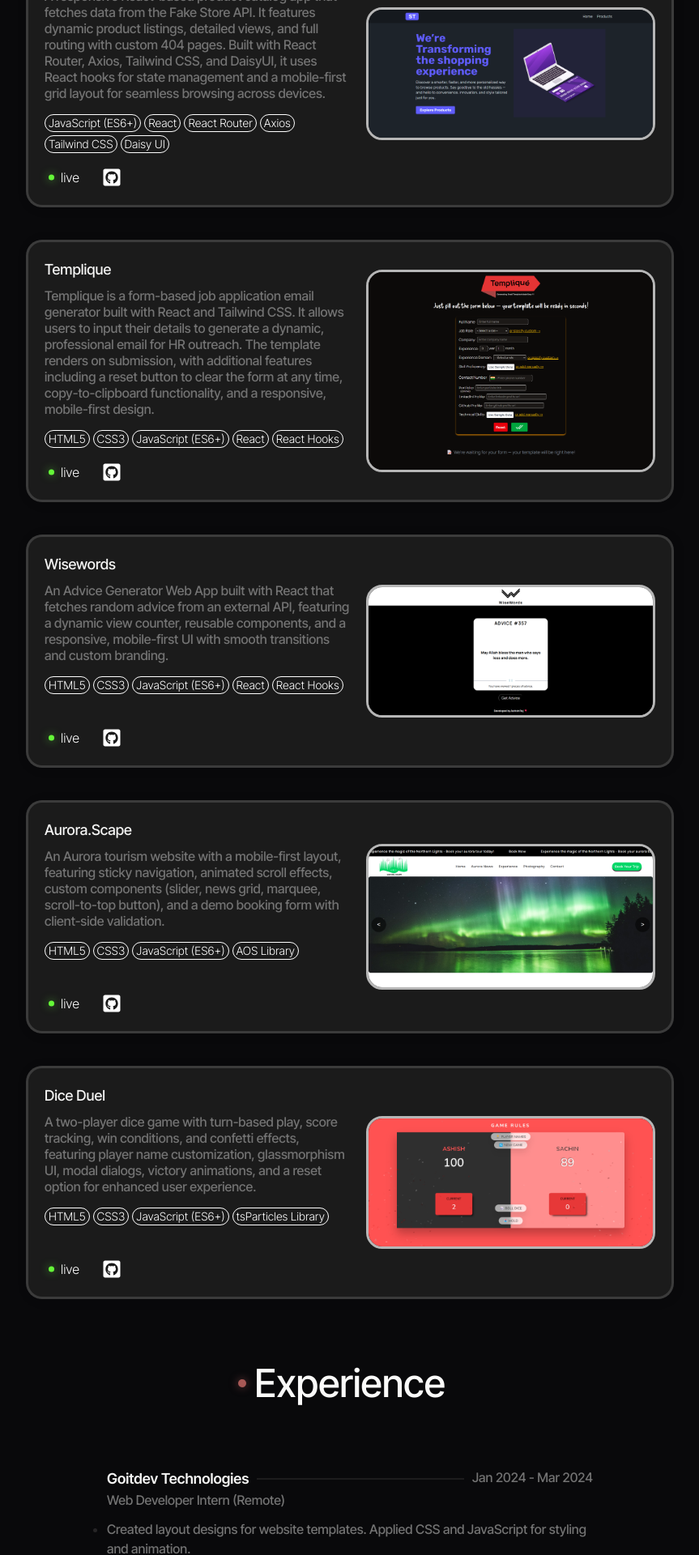
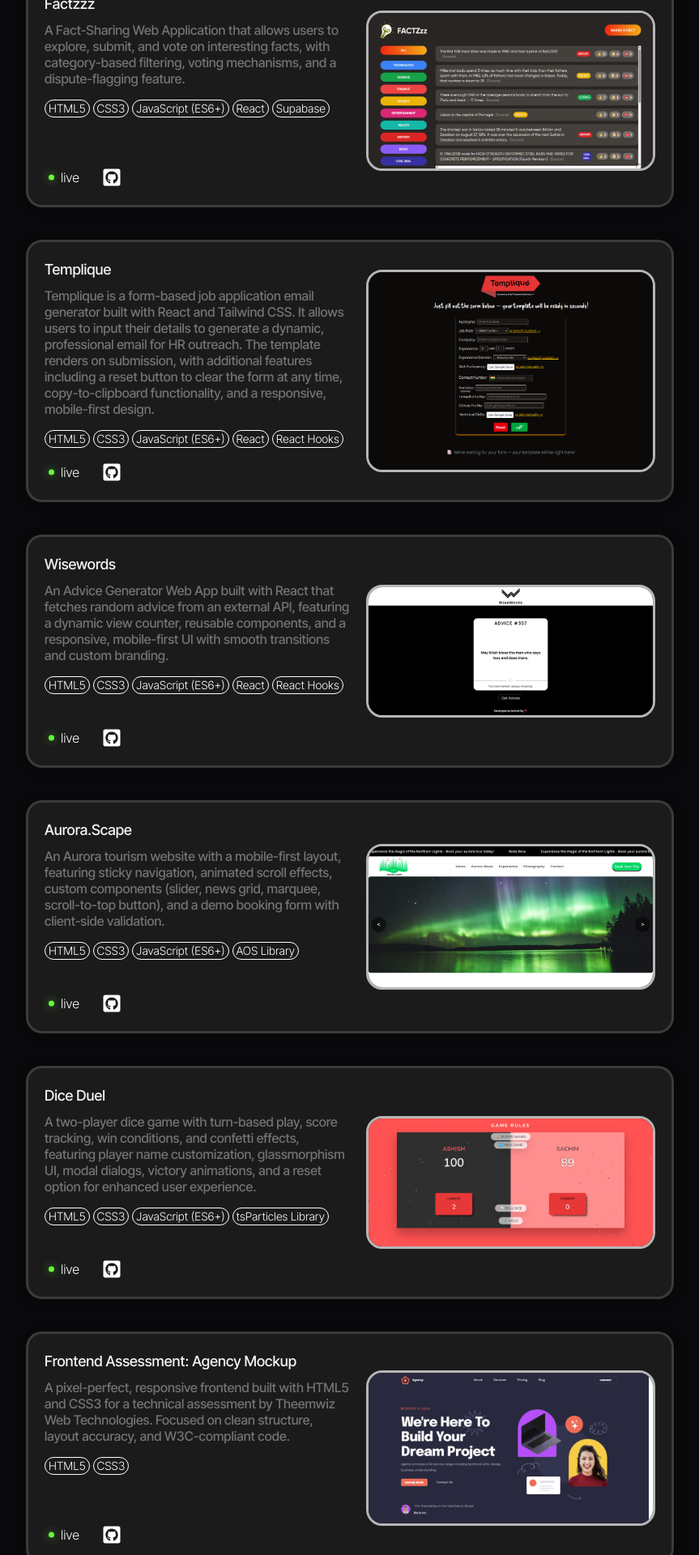
Before and after one commit to ashishraj-dev/personal-portfolio-v2, a React (Vite) app: page / in a window 1280 px wide. Shown: the part 2060-3980 px from the top of the page at 81% size, without its empty margins (208-1071 px from the left). Built offline with nearby package versions, Linux system fonts and the light colour scheme; a web font is replaced by a local one.

Commit message:
added more projects and updated resume

```diff
--- a/src/components/Hero.jsx
+++ b/src/components/Hero.jsx
@@ -40,7 +40,7 @@ const Hero = () => {
               <FaTwitterSquare className="glow h-8 w-8 text-zinc-950 hover:text-white duration-300" />
             </a>
             <a
-              href="https://drive.google.com/uc?export=download&id=11SkE4lDjo0EFuVxvi8C9af1dIkighXos"
+              href="https://drive.google.com/uc?export=download&id=1xdauhp6l-xgyE-LuJp18AaEL4hSGJp0P"
               download
               className="glow-2 font-medium inline-flex items-center gap-1 text-stone-50 uppercase rounded-4xl active:-translate-y-2 focus:bg-zinc-100 focus:text-black duration-300 bg-white-500 border-white px-2"
             >
--- a/src/data.jsx
+++ b/src/data.jsx
@@ -21,21 +21,21 @@ export const projects = [
   },
   {
     id: nanoid(),
+    title: 'ShopTray',
+    desc: 'A responsive React-based product catalog app that fetches data from the Fake Store API. It features dynamic product listings, detailed views, and full routing with custom 404 pages. Built with React Router, Axios, Tailwind CSS, and DaisyUI, it uses React hooks for state management and a mobile-first grid layout for seamless browsing across devices.',
+    img: '/assets/p6.png',
+    live: 'https://shoptray.netlify.app/',
+    github: 'https://github.com/ashishraj-dev/shoptray',
+    tech: ['JavaScript (ES6+)', 'React', 'React Router', 'Axios', 'Tailwind CSS', 'Daisy UI'],
+  },
+  {
+    id: nanoid(),
     title: 'Factzzz',
     desc: 'A Fact-Sharing Web Application that allows users to explore, submit, and vote on interesting facts, with category-based filtering, voting mechanisms, and a dispute-flagging feature.',
     img: '/assets/p1.png',
     live: 'https://factzzz.netlify.app',
     github: 'https://github.com/ashishraj-dev/react-factzzz',
     tech: ['HTML5', 'CSS3', 'JavaScript (ES6+)', 'React', 'Supabase'],
-  },
-  {
-    id: nanoid(),
-    title: 'ShopTray',
-    desc: 'A responsive React-based product catalog app that fetches data from the Fake Store API. It features dynamic product listings, detailed views, and full routing with custom 404 pages. Built with React Router, Axios, Tailwind CSS, and DaisyUI, it uses React hooks for state management and a mobile-first grid layout for seamless browsing across devices.',
-    img: '/assets/p6.png',
-    live: 'https://shoptray.netlify.app/',
-    github: 'https://github.com/ashishraj-dev/shoptray',
-    tech: ['JavaScript (ES6+)', 'React', 'React Router', 'Axios', 'Tailwind CSS', 'Daisy UI'],
   },
   {
     id: nanoid(),
@@ -73,4 +73,13 @@ export const projects = [
     github: 'https://github.com/ashishraj-dev/ludo-game',
     tech: ['HTML5', 'CSS3', 'JavaScript (ES6+)', 'tsParticles Library'],
   },
+  {
+    id: nanoid(),
+    title: 'Frontend Assessment: Agency Mockup',
+    desc: 'A pixel-perfect, responsive frontend built with HTML5 and CSS3 for a technical assessment by Theemwiz Web Technologies. Focused on clean structure, layout accuracy, and W3C-compliant code.',
+    img: '/assets/p8.png',
+    live: 'https://mockup-agency.netlify.app/',
+    github: 'https://github.com/ashishraj-dev/theemwiz-frontend-assessment',
+    tech: ['HTML5', 'CSS3'],
+  },
 ];
```
Also changed, not shown: public/assets/p8.png (added).
